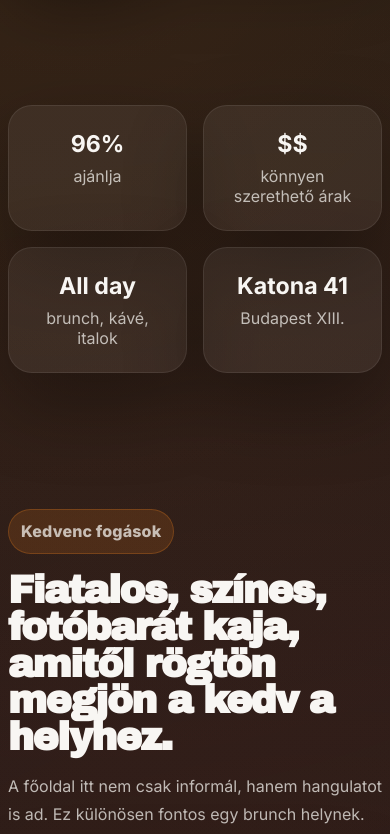
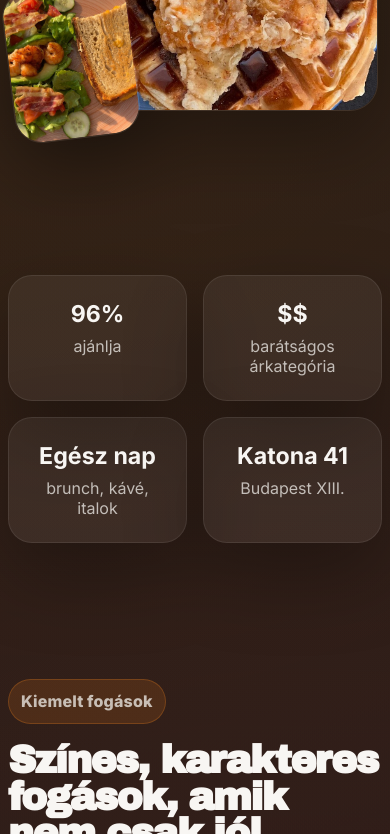
Before and after one commit to zsombor-sys/gaby, a plain HTML site: page index.html in a window 390 px wide. Shown: the part 1166-2000 px from the top of the page. Drawn offline with Linux system fonts and the light colour scheme.

Commit message:
rewrite website copy in hu and en

```diff
--- a/index.html
+++ b/index.html
@@ -32,7 +32,7 @@
         <button class="lang-btn active" data-lang="hu">🇭🇺 HU</button>
         <button class="lang-btn" data-lang="en">🇬🇧 EN</button>
       </div>
-      <a class="header-cta" href="#menu" data-i18n="headerCta">Menü megnyitása</a>
+      <a class="header-cta" href="#menu" data-i18n="headerCta">Étlap megnyitása</a>
       <button class="menu-toggle" aria-label="Open menu">
         <span></span><span></span><span></span>
       </button>
@@ -49,15 +49,15 @@
   <main id="top">
     <section class="hero section">
       <div class="hero-copy reveal">
-        <p class="eyebrow" data-i18n="heroEyebrow">Budapesti brunch spot újragondolva</p>
-        <h1 data-i18n="heroTitle">Színes tányérok, laza városi hangulat, fiatalos webélmény.</h1>
+        <p class="eyebrow" data-i18n="heroEyebrow">Budapest egyik legmenőbb brunch helye</p>
+        <h1 data-i18n="heroTitle">Laza városi hangulat, látványos tányérok és egy hely, ahova újra vissza akarsz jönni.</h1>
         <p class="hero-text" data-i18n="heroText">
-          Ez a demo koncepció a Gaby's Budapest karakterére épül: erős tipográfia, meleg színek, gyors mobilos élmény és egy olyan vibe, amit jó érzés elküldeni bárkinek.
+          A Gaby’s Budapest egy friss, fiatalos hely, ahol a brunch, a jó kávé és a könnyed városi hangulat találkozik. Egy oldalnak ezt az élményt kell átadnia már az első másodpercben.
         </p>
 
         <div class="hero-actions">
           <a class="btn btn-primary" href="#menu" data-i18n="heroBtn1">Étlap böngészése</a>
-          <a class="btn btn-secondary" href="#visit" data-i18n="heroBtn2">Asztalfoglalás</a>
+          <a class="btn btn-secondary" href="#visit" data-i18n="heroBtn2">Foglalás / Kapcsolat</a>
         </div>
 
         <ul class="hero-meta">
@@ -87,10 +87,10 @@
       </div>
       <div class="stat">
         <strong>$$</strong>
-        <span data-i18n="stat2">könnyen szerethető árak</span>
+        <span data-i18n="stat2">barátságos árkategória</span>
       </div>
       <div class="stat">
-        <strong data-i18n="stat3Value">All day</strong>
+        <strong data-i18n="stat3Value">Egész nap</strong>
         <span data-i18n="stat3">brunch, kávé, italok</span>
       </div>
       <div class="stat">
@@ -101,17 +101,17 @@
 
     <section id="favorites" class="section">
       <div class="section-heading reveal">
-        <p class="eyebrow" data-i18n="favEyebrow">Kedvenc fogások</p>
-        <h2 data-i18n="favTitle">Fiatalos, színes, fotóbarát kaja, amitől rögtön megjön a kedv a helyhez.</h2>
-        <p data-i18n="favText">A főoldal itt nem csak informál, hanem hangulatot is ad. Ez különösen fontos egy brunch helynek.</p>
+        <p class="eyebrow" data-i18n="favEyebrow">Kiemelt fogások</p>
+        <h2 data-i18n="favTitle">Színes, karakteres fogások, amik nem csak jól néznek ki, hanem meg is hozzák a kedvet a helyhez.</h2>
+        <p data-i18n="favText">Egy jó éttermi oldal nem csak információt ad, hanem étvágyat és hangulatot is. Itt ez a kettő együtt működik.</p>
       </div>
 
       <div class="favorites-grid">
         <article class="food-card reveal">
           <img src="assets/g1.jpg" alt="Avocado bowl" />
           <div class="food-copy">
-            <h3 data-i18n="card1Title">Avokádós salátatál</h3>
-            <p data-i18n="card1Text">Friss zöldek, paradicsom, kukorica, avokádó és könnyed, napfényes összhatás.</p>
+            <h3 data-i18n="card1Title">Friss avokádós tál</h3>
+            <p data-i18n="card1Text">Könnyed, üde és látványos fogás friss zöldekkel, zöldségekkel és avokádóval.</p>
           </div>
         </article>
 
@@ -119,31 +119,31 @@
           <img src="assets/g3.jpg" alt="Sandwich and shrimp plate" />
           <div class="food-copy">
             <h3 data-i18n="card2Title">Garnélás brunch tányér</h3>
-            <p data-i18n="card2Text">Laza city brunch hangulat, pirítós, saláta és egy tányér, ami azonnal megállít scroll közben.</p>
+            <p data-i18n="card2Text">Városi brunch hangulat, friss alapanyagokkal és olyan tálalással, ami azonnal megfogja a tekintetet.</p>
           </div>
         </article>
 
         <article class="food-card reveal">
           <img src="assets/g4.jpg" alt="Chicken and waffles" />
           <div class="food-copy">
-            <h3 data-i18n="card3Title">Chicken & waffles</h3>
-            <p data-i18n="card3Text">Édes-sós comfort food modern tálalással és erős vizuális karakterrel.</p>
+            <h3 data-i18n="card3Title">Chicken & Waffles</h3>
+            <p data-i18n="card3Text">A sós és édes ízek laza, modern találkozása egy ikonikus tányéron.</p>
           </div>
         </article>
 
         <article class="food-card reveal wide">
           <img src="assets/g5.jpg" alt="Toast plate with beer" />
           <div class="food-copy">
-            <h3 data-i18n="card4Title">Baráti ebéd vibe</h3>
-            <p data-i18n="card4Text">Nem steril éttermi érzés, hanem laza, fiatalos, “ide beülnénk most” atmoszféra.</p>
+            <h3 data-i18n="card4Title">Laza ebédhangulat</h3>
+            <p data-i18n="card4Text">Nem túl formális, nem túl harsány — pont az a hely, ahova jó csak beülni és maradni egy kicsit.</p>
           </div>
         </article>
 
         <article class="food-card reveal">
           <img src="assets/g2.jpg" alt="Croissants and pastries" />
           <div class="food-copy">
-            <h3 data-i18n="card5Title">Péksüti & kávé pillanat</h3>
-            <p data-i18n="card5Text">Reggelihez, gyors találkozókhoz és azokhoz, akik először a hangulatba szeretnek bele.</p>
+            <h3 data-i18n="card5Title">Kávé és péksüti pillanat</h3>
+            <p data-i18n="card5Text">Gyors reggelikhez, találkozókhoz vagy egy nyugodt kávés megállóhoz is tökéletes.</p>
           </div>
         </article>
       </div>
@@ -151,13 +151,13 @@
 
     <section id="story" class="section story">
       <div class="story-copy reveal">
-        <p class="eyebrow" data-i18n="storyEyebrow">Miért működik ez</p>
-        <h2 data-i18n="storyTitle">Modern, menő és gyors. Nem túl designeres, mégis nagyon késznek hat.</h2>
+        <p class="eyebrow" data-i18n="storyEyebrow">Miért működik</p>
+        <h2 data-i18n="storyTitle">Egy modern, fiatalos weboldal ugyanazt sugározza, mint maga a hely: könnyedséget, minőséget és jó ízlést.</h2>
         <p data-i18n="storyP1">
-          A dizájn direkt fiatalosabb lett: nagy címek, erős színblokkok, üvegszerű kártyák és dinamikus képkezelés.
+          A Gaby’s Budapest erőssége a hangulatban, a karakteres ételekben és az azonnal felismerhető stílusban van. Ezt kell online is pontosan visszaadni.
         </p>
         <p data-i18n="storyP2">
-          A cél az, hogy a látogató 5 másodperc alatt értse: ez egy karakteres, trendi budapesti hely, ahova jó beülni.
+          A cél nem csak az, hogy valaki megnézze az étlapot, hanem hogy azt érezze: ide érdemes eljönni ma, nem majd egyszer.
         </p>
       </div>
 
@@ -172,8 +172,8 @@
     <section id="menu" class="section menu-preview">
       <div class="section-heading reveal">
         <p class="eyebrow" data-i18n="menuEyebrow">Étlap preview</p>
-        <h2 data-i18n="menuTitle">Nagyobb felbontású étlapképek, tiszta grid és egy kattintásos nagyítás.</h2>
-        <p data-i18n="menuText">Az összes menükártya nagyítható, így telefonon is kényelmesebb és komolyabb az élmény.</p>
+        <h2 data-i18n="menuTitle">Letisztult, nagyítható étlapnézet, hogy mobilon is gyors és kényelmes legyen a böngészés.</h2>
+        <p data-i18n="menuText">Az étlapot könnyű átnézni, a fontos részek pedig egy kattintással nagyobb nézetben is megnyithatók.</p>
       </div>
 
       <div class="menu-grid">
@@ -192,14 +192,14 @@
           <span data-i18n="menuCard3">Koktélok</span>
         </button>
 
-        <button class="menu-card reveal" data-image="assets/g10.png" data-title-hu="További menü" data-title-en="Additional menu">
+        <button class="menu-card reveal" data-image="assets/g10.png" data-title-hu="Extra kínálat" data-title-en="Extra Selection">
           <img src="assets/g10.png" alt="Additional menu" />
-          <span>Extra menü</span>
+          <span data-i18n="menuCard4">Extra kínálat</span>
         </button>
 
         <button class="menu-card reveal" data-image="assets/g11.png" data-title-hu="Desszertek" data-title-en="Desserts">
           <img src="assets/g11.png" alt="Dessert menu" />
-          <span data-i18n="menuCard4">Desszertek</span>
+          <span data-i18n="menuCard5">Desszertek</span>
         </button>
       </div>
     </section>
@@ -216,7 +216,7 @@
     <section id="visit" class="section visit">
       <div class="visit-card reveal">
         <p class="eyebrow" data-i18n="visitEyebrow">Kapcsolat</p>
-        <h2 data-i18n="visitTitle">Ez már egy elküldhető demo link szint. Gyors, modern és ügyfélbarát.</h2>
+        <h2 data-i18n="visitTitle">Egy jó éttermi oldal nem bonyolítja túl a dolgokat. Gyorsan megmutatja, miért érdemes jönni, és hogyan lehet elérni a helyet.</h2>
 
         <div class="visit-info">
           <div>
@@ -239,7 +239,7 @@
 
         <div class="hero-actions">
           <a class="btn btn-primary" href="tel:+36703177771" data-i18n="visitBtn1">Hívás most</a>
-          <a class="btn btn-secondary" href="#menu" data-i18n="visitBtn2">Étlap megnézése</a>
+          <a class="btn btn-secondary" href="#menu" data-i18n="visitBtn2">Étlap megnyitása</a>
         </div>
       </div>
     </section>
@@ -247,7 +247,7 @@
 
   <footer class="site-footer">
     <p data-i18n="footer1">Demo koncepció a Gaby's Budapest számára</p>
-    <p data-i18n="footer2">Mobilra optimalizált, modern, képekre épülő éttermi landing oldal.</p>
+    <p data-i18n="footer2">Modern, mobilbarát, fiatalos éttermi landing oldal két nyelven.</p>
   </footer>
 
   <div class="lightbox" id="lightbox" aria-hidden="true">
--- a/script.js
+++ b/script.js
@@ -6,46 +6,48 @@ const translations = {
     navStory: "Rólunk",
     navMenu: "Étlap",
     navVisit: "Kapcsolat",
-    headerCta: "Menü megnyitása",
-    heroEyebrow: "Budapesti brunch spot újragondolva",
-    heroTitle: "Színes tányérok, laza városi hangulat, fiatalos webélmény.",
-    heroText: "Ez a demo koncepció a Gaby's Budapest karakterére épül: erős tipográfia, meleg színek, gyors mobilos élmény és egy olyan vibe, amit jó érzés elküldeni bárkinek.",
+    headerCta: "Étlap megnyitása",
+    heroEyebrow: "Budapest egyik legmenőbb brunch helye",
+    heroTitle: "Laza városi hangulat, látványos tányérok és egy hely, ahova újra vissza akarsz jönni.",
+    heroText: "A Gaby’s Budapest egy friss, fiatalos hely, ahol a brunch, a jó kávé és a könnyed városi hangulat találkozik. Egy oldalnak ezt az élményt kell átadnia már az első másodpercben.",
     heroBtn1: "Étlap böngészése",
-    heroBtn2: "Asztalfoglalás",
+    heroBtn2: "Foglalás / Kapcsolat",
     meta1: "Brunch & breakfast",
     meta2: "1136 Budapest",
     meta3: "Magyar / English",
     stat1: "ajánlja",
-    stat2: "könnyen szerethető árak",
-    stat3Value: "All day",
+    stat2: "barátságos árkategória",
+    stat3Value: "Egész nap",
     stat3: "brunch, kávé, italok",
     stat4: "Budapest XIII.",
-    favEyebrow: "Kedvenc fogások",
-    favTitle: "Fiatalos, színes, fotóbarát kaja, amitől rögtön megjön a kedv a helyhez.",
-    favText: "A főoldal itt nem csak informál, hanem hangulatot is ad. Ez különösen fontos egy brunch helynek.",
-    card1Title: "Avokádós salátatál",
-    card1Text: "Friss zöldek, paradicsom, kukorica, avokádó és könnyed, napfényes összhatás.",
+    favEyebrow: "Kiemelt fogások",
+    favTitle: "Színes, karakteres fogások, amik nem csak jól néznek ki, hanem meg is hozzák a kedvet a helyhez.",
+    favText: "Egy jó éttermi oldal nem csak információt ad, hanem étvágyat és hangulatot is. Itt ez a kettő együtt működik.",
+    card1Title: "Friss avokádós tál",
+    card1Text: "Könnyed, üde és látványos fogás friss zöldekkel, zöldségekkel és avokádóval.",
     card2Title: "Garnélás brunch tányér",
-    card2Text: "Laza city brunch hangulat, pirítós, saláta és egy tányér, ami azonnal megállít scroll közben.",
-    card3Title: "Chicken & waffles",
-    card3Text: "Édes-sós comfort food modern tálalással és erős vizuális karakterrel.",
-    card4Title: "Baráti ebéd vibe",
-    card4Text: "Nem steril éttermi érzés, hanem laza, fiatalos, “ide beülnénk most” atmoszféra.",
-    card5Title: "Péksüti & kávé pillanat",
-    card5Text: "Reggelihez, gyors találkozókhoz és azokhoz, akik először a hangulatba szeretnek bele.",
-    storyEyebrow: "Miért működik ez",
-    storyTitle: "Modern, menő és gyors. Nem túl designeres, mégis nagyon késznek hat.",
-    storyP1: "A dizájn direkt fiatalosabb lett: nagy címek, erős színblokkok, üvegszerű kártyák és dinamikus képkezelés.",
-    storyP2: "A cél az, hogy a látogató 5 másodperc alatt értse: ez egy karakteres, trendi budapesti hely, ahova jó beülni.",
+    card2Text: "Városi brunch hangulat, friss alapanyagokkal és olyan tálalással, ami azonnal megfogja a tekintetet.",
+    card3Title: "Chicken & Waffles",
+    card3Text: "A sós és édes ízek laza, modern találkozása egy ikonikus tányéron.",
+    card4Title: "Laza ebédhangulat",
+    card4Text: "Nem túl formális, nem túl harsány - pont az a hely, ahova jó csak beülni és maradni egy kicsit.",
+    card5Title: "Kávé és péksüti pillanat",
+    card5Text: "Gyors reggelikhez, találkozókhoz vagy egy nyugodt kávés megállóhoz is tökéletes.",
+    storyEyebrow: "Miért működik",
+    storyTitle: "Egy modern, fiatalos weboldal ugyanazt sugározza, mint maga a hely: könnyedséget, minőséget és jó ízlést.",
+    storyP1: "A Gaby’s Budapest erőssége a hangulatban, a karakteres ételekben és az azonnal felismerhető stílusban van. Ezt kell online is pontosan visszaadni.",
+    storyP2: "A cél nem csak az, hogy valaki megnézze az étlapot, hanem hogy azt érezze: ide érdemes eljönni ma, nem majd egyszer.",
     menuEyebrow: "Étlap preview",
-    menuTitle: "Nagyobb felbontású étlapképek, tiszta grid és egy kattintásos nagyítás.",
-    menuText: "Az összes menükártya nagyítható, így telefonon is kényelmesebb és komolyabb az élmény.",
+    menuTitle: "Letisztult, nagyítható étlapnézet, hogy mobilon is gyors és kényelmes legyen a böngészés.",
+    menuText: "Az étlapot könnyű átnézni, a fontos részek pedig egy kattintással nagyobb nézetben is megnyithatók.",
     menuCard1: "Reggeli & szendvicsek",
     menuCard2: "Italok & borok",
     menuCard3: "Koktélok",
-    menuCard4: "Desszertek",
+    menuCard4: "Extra kínálat",
+    menuCard5: "Desszertek",
+    menuCard6: "Vendégélmény",
     visitEyebrow: "Kapcsolat",
-    visitTitle: "Ez már egy elküldhető demo link szint. Gyors, modern és ügyfélbarát.",
+    visitTitle: "Egy jó éttermi oldal nem bonyolítja túl a dolgokat. Gyorsan megmutatja, miért érdemes jönni, és hogyan lehet elérni a helyet.",
     visitAddressLabel: "Cím",
     visitAddressValue: "Katona József utca 41, Budapest, 1136",
     visitPhoneLabel: "Telefon",
@@ -53,9 +55,9 @@ const translations = {
     visitLangValue: "Magyar és angol",
     visitPriceLabel: "Árkategória",
     visitBtn1: "Hívás most",
-    visitBtn2: "Étlap megnézése",
+    visitBtn2: "Étlap megnyitása",
     footer1: "Demo koncepció a Gaby's Budapest számára",
-    footer2: "Mobilra optimalizált, modern, képekre épülő éttermi landing oldal."
+    footer2: "Modern, mobilbarát, fiatalos éttermi landing oldal két nyelven."
   },
   en: {
     brandTag: "Brunch • Coffee • Cocktails",
@@ -63,56 +65,58 @@ const translations = {
     navStory: "About",
     navMenu: "Menu",
     navVisit: "Contact",
-    headerCta: "Open menu",
-    heroEyebrow: "Budapest brunch spot reimagined",
-    heroTitle: "Colorful plates, easy city mood, and a young modern web feel.",
-    heroText: "This demo concept is built around the character of Gaby's Budapest: strong typography, warm colors, fast mobile browsing, and a vibe that feels worth sending to anyone.",
-    heroBtn1: "Browse the menu",
-    heroBtn2: "Book a table",
+    headerCta: "Open Menu",
+    heroEyebrow: "One of Budapest’s coolest brunch spots",
+    heroTitle: "Relaxed city vibes, eye-catching plates, and a place you’ll want to come back to.",
+    heroText: "Gaby’s Budapest is a fresh, youthful spot where brunch, great coffee, and easy city atmosphere come together. The website should communicate that feeling from the very first second.",
+    heroBtn1: "Browse Menu",
+    heroBtn2: "Book / Contact",
     meta1: "Brunch & breakfast",
     meta2: "1136 Budapest",
     meta3: "Hungarian / English",
-    stat1: "would recommend it",
-    stat2: "easy-to-love pricing",
+    stat1: "recommend it",
+    stat2: "approachable pricing",
     stat3Value: "All day",
     stat3: "brunch, coffee, drinks",
-    stat4: "Budapest XIII.",
-    favEyebrow: "Favorite dishes",
-    favTitle: "Youthful, colorful, photo-friendly food that makes the place feel instantly attractive.",
-    favText: "The homepage does not only inform, it also sells atmosphere. That matters a lot for a brunch spot.",
-    card1Title: "Avocado salad bowl",
-    card1Text: "Fresh greens, tomatoes, sweet corn, avocado, and a light sunny overall feel.",
-    card2Title: "Shrimp brunch plate",
-    card2Text: "Relaxed city brunch mood, toast, salad, and a plate that instantly stops the scroll.",
-    card3Title: "Chicken & waffles",
-    card3Text: "Sweet-savory comfort food with a modern presentation and strong visual character.",
-    card4Title: "Lunch with friends vibe",
-    card4Text: "Not a sterile restaurant feeling, but a laid-back, youthful, “we should go there now” atmosphere.",
-    card5Title: "Pastry & coffee moment",
-    card5Text: "For breakfast, quick meetings, and guests who fall in love with the mood first.",
-    storyEyebrow: "Why it works",
-    storyTitle: "Modern, cool, and fast. Not overdesigned, but it still feels very finished.",
-    storyP1: "The design is intentionally younger: oversized headings, strong color accents, glass-like cards, and dynamic image handling.",
-    storyP2: "The goal is simple: make visitors understand in five seconds that this is a characterful, trendy Budapest place worth visiting.",
-    menuEyebrow: "Menu preview",
-    menuTitle: "Higher-resolution menu images, a clean grid, and one-click zoom.",
-    menuText: "All menu cards open in a larger view, which feels smoother and more premium on mobile too.",
-    menuCard1: "Breakfast & sandwiches",
-    menuCard2: "Drinks & wine",
+    stat4: "Budapest XIII",
+    favEyebrow: "Signature Favorites",
+    favTitle: "Colorful, character-filled dishes that do more than look good - they make you want to visit.",
+    favText: "A strong restaurant website does more than inform. It creates appetite and atmosphere at the same time.",
+    card1Title: "Fresh Avocado Bowl",
+    card1Text: "Light, vibrant, and visually striking, with fresh greens, vegetables, and avocado.",
+    card2Title: "Shrimp Brunch Plate",
+    card2Text: "Urban brunch energy with fresh ingredients and plating that instantly catches attention.",
+    card3Title: "Chicken & Waffles",
+    card3Text: "A relaxed, modern meeting of sweet and savory flavors on one iconic plate.",
+    card4Title: "Casual Lunch Mood",
+    card4Text: "Not too formal, not too loud - exactly the kind of place where you want to sit down and stay a little longer.",
+    card5Title: "Coffee & Pastry Moment",
+    card5Text: "Perfect for quick breakfasts, casual meetups, or a slow coffee break.",
+    storyEyebrow: "Why It Works",
+    storyTitle: "A modern, youthful website should express the same things as the place itself: ease, quality, and taste.",
+    storyP1: "Gaby’s Budapest stands out through atmosphere, characterful dishes, and a style that feels instantly recognizable. The website should reflect that clearly online.",
+    storyP2: "The goal is not just to show the menu, but to make people feel this is somewhere worth going today, not someday.",
+    menuEyebrow: "Menu Preview",
+    menuTitle: "A clean, zoomable menu preview so browsing feels fast and comfortable even on mobile.",
+    menuText: "The menu is easy to scan, and important sections can be opened in a larger view with a single click.",
+    menuCard1: "Breakfast & Sandwiches",
+    menuCard2: "Drinks & Wine",
     menuCard3: "Cocktails",
-    menuCard4: "Desserts",
+    menuCard4: "Extra Selection",
+    menuCard5: "Desserts",
+    menuCard6: "Guest Experience",
     visitEyebrow: "Contact",
-    visitTitle: "This is already at the level of a demo link you can confidently send out.",
+    visitTitle: "A good restaurant website keeps things simple. It quickly shows why the place is worth visiting and how to reach it.",
     visitAddressLabel: "Address",
     visitAddressValue: "Katona József utca 41, Budapest, 1136",
     visitPhoneLabel: "Phone",
     visitLangLabel: "Languages",
     visitLangValue: "Hungarian and English",
-    visitPriceLabel: "Price range",
-    visitBtn1: "Call now",
-    visitBtn2: "See the menu",
+    visitPriceLabel: "Price Range",
+    visitBtn1: "Call Now",
+    visitBtn2: "Open Menu",
     footer1: "Demo concept for Gaby's Budapest",
-    footer2: "Mobile-first, modern, image-driven restaurant landing page."
+    footer2: "A modern, mobile-friendly, youthful restaurant landing page in two languages."
   }
 };
 
```
